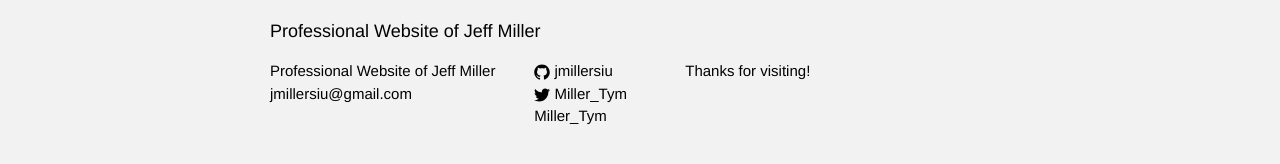
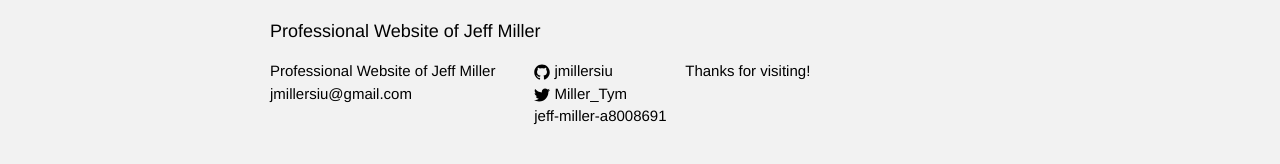
Before and after one commit to jmillersiu/jmillersiu.github.io, a Jekyll site: the page built from index.html, in a window 1280 px wide. Shown: the part 390-554 px from the top of the page. Built offline with Jekyll 4.4.1, drawn with Linux system fonts in a browser that asks for light colours.

Commit message:
Update footer.html

```diff
--- a/_includes/footer.html
+++ b/_includes/footer.html
@@ -46,7 +46,7 @@
           {% if site.linkedin_username %}
           <li>
             <a href="https://www.linkedin.com/{{ site.linkedin_username }}">
-              <span class="username">{{ site.twitter_username }}</span>
+              <span class="username">{{ site.linkedin_username }}</span>
             </a>
             </li>
            {% endif %}
```
